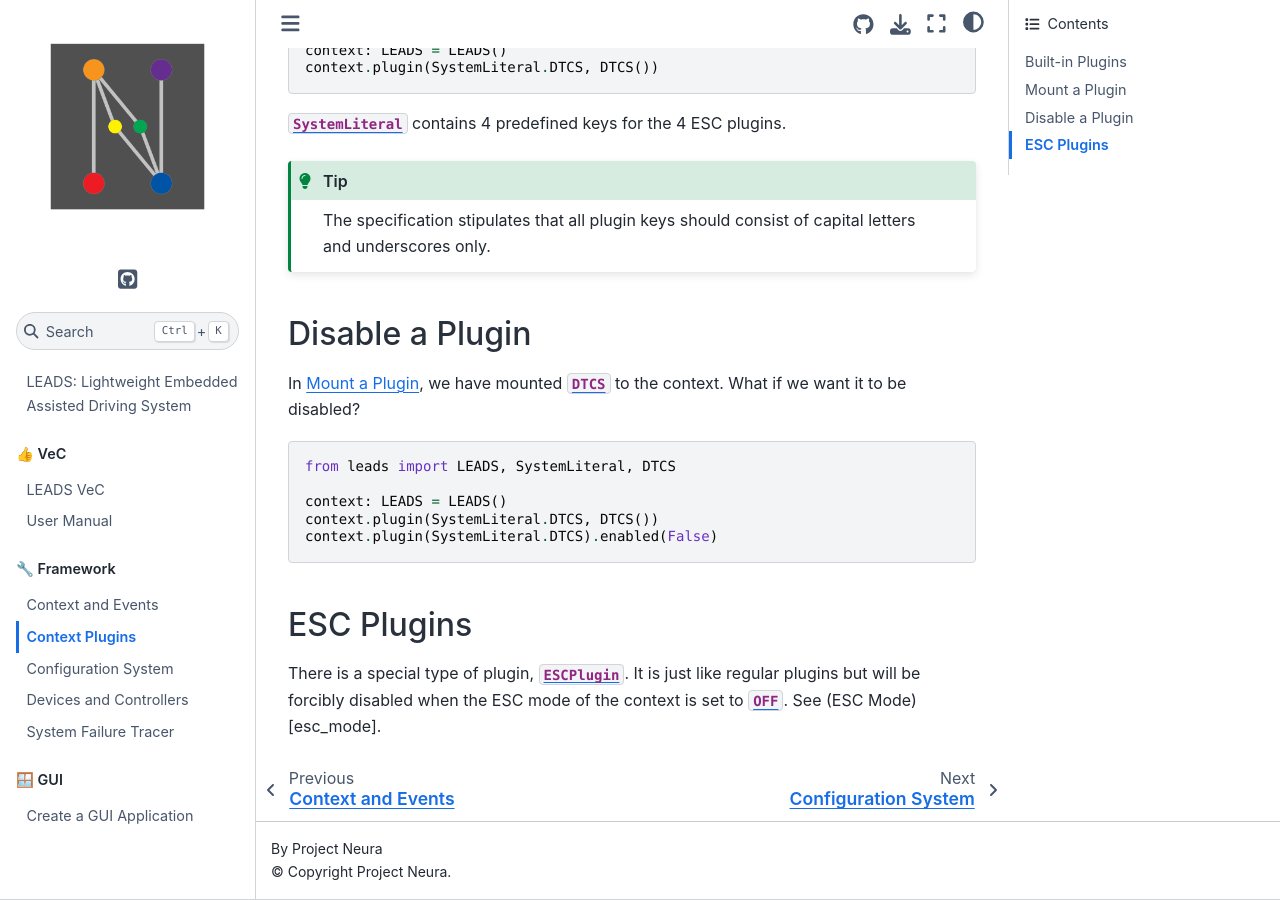
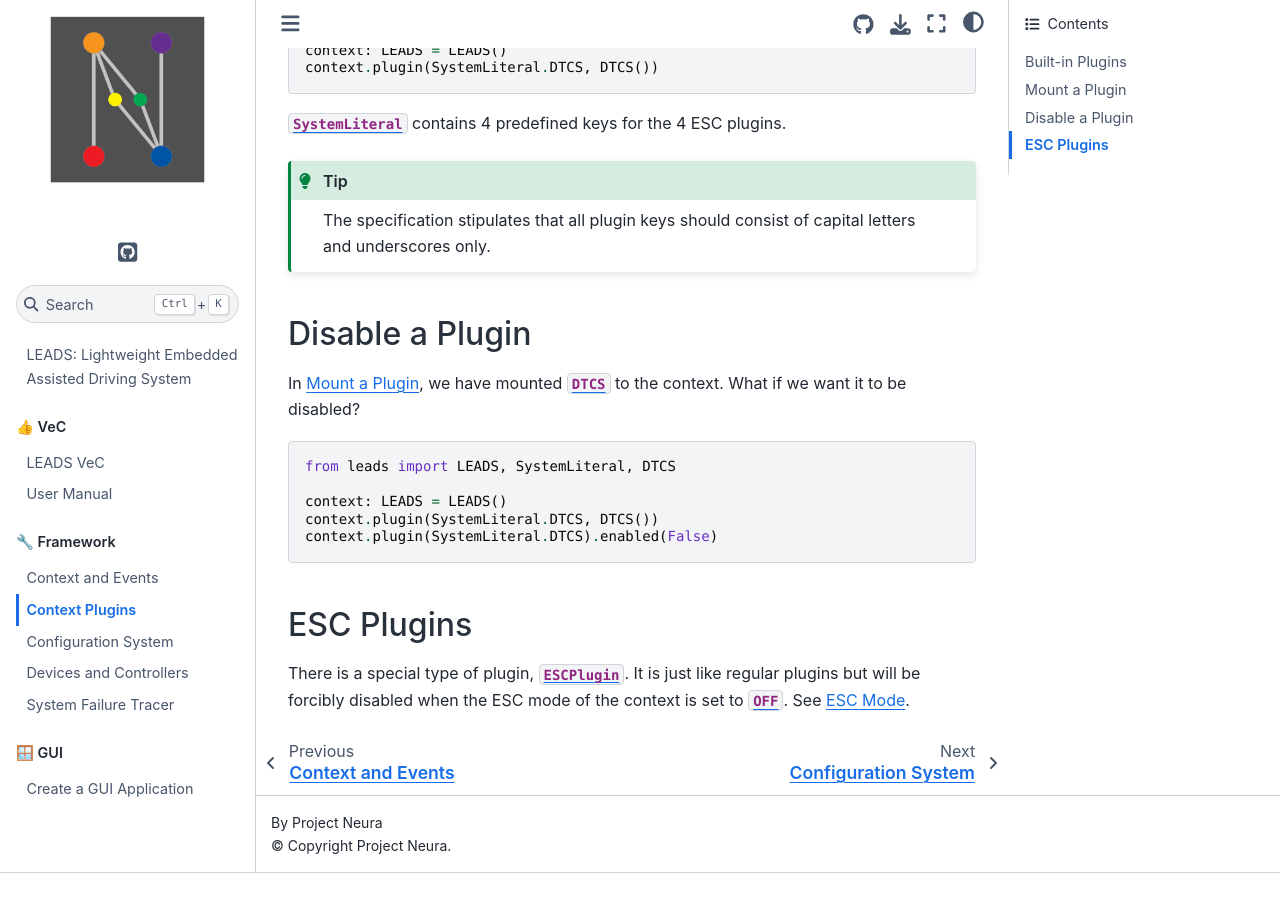
Before and after one commit to ProjectNeura/leads-docs, a Sphinx documentation site: the page built from docs/plugin.md, in a window 1280 px wide and 900 px high, scrolled down 848 px. Built offline with Sphinx 7.4.7 and the Sphinx Book theme 1.1.4, drawn with Linux system fonts in a browser that asks for light colours; pages that are not in the unit, such as notebooks, are missing from menus; after the commit the page ends 1721 px from its top, so only the background shows below that.

Commit message:
Routine updates.

```diff
--- a/docs/plugin.md
+++ b/docs/plugin.md
@@ -55,4 +55,4 @@ context.plugin(SystemLiteral.DTCS).enabled(False)
 
 There is a special type of plugin, [`ESCPlugin`](#leads.plugin.plugin.ESCPlugin). It is just like regular plugins but
 will be forcibly disabled when the ESC mode of the context is set to [`OFF`](#leads.constant.ESCMode.OFF). See
-(ESC Mode)[esc_mode].
+[ESC Mode](esc_mode).
```
